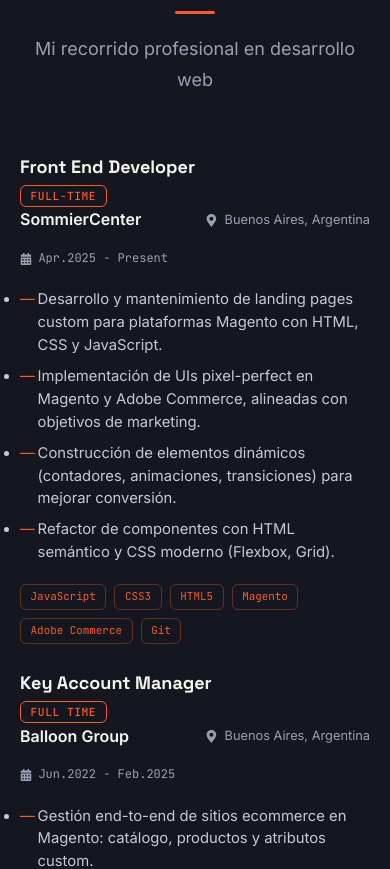
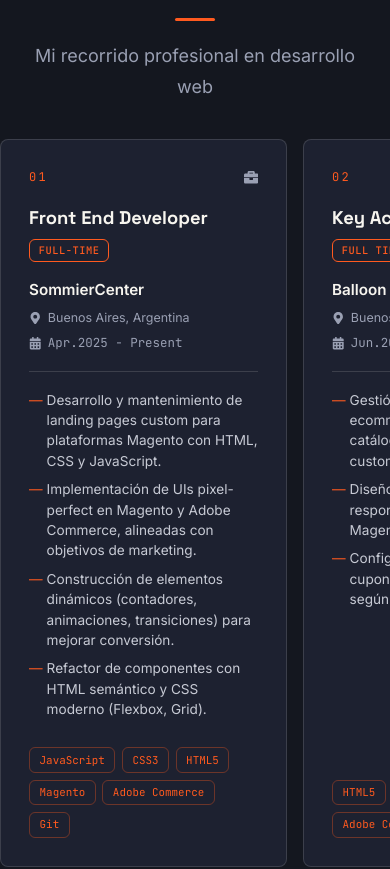
Before and after one commit to IgnacioDN/Portfolio, a React (Vite) app in the folder Portfolio-Project/: page / in a window 390 px wide. Shown: the part 1805-2674 px from the top of the page. Built offline with nearby package versions, Linux system fonts and the light colour scheme.

Commit message:
Refactor Experience.css for layout and styling improvements
Updated styles for experience section, including grid layout and hover effects.

```diff
--- a/Portfolio-Project/src/styles/Experience.css
+++ b/Portfolio-Project/src/styles/Experience.css
@@ -5,161 +5,138 @@
 }
 
 .experience-container {
-  max-width: 1100px;
+  max-width: 1200px;
   margin: 0 auto;
   padding: var(--container-padding);
 }
 
-.experience-section .section-header::before {
-  color: var(--signal);
+.experience-section .section-header::before { color: var(--signal); }
+.experience-section .section-title { color: var(--paper); }
+.experience-section .section-subtitle { color: var(--text-on-dark-muted); }
+
+/* Grid horizontal: 3 puestos lado a lado, sin timeline vertical */
+.experience-grid {
+  display: grid;
+  grid-template-columns: repeat(3, 1fr);
+  gap: 1.5rem;
 }
 
-.experience-section .section-title {
-  color: var(--paper);
-}
-
-.experience-section .section-subtitle {
-  color: var(--text-on-dark-muted);
-}
-
-/* Timeline */
-.experience-timeline {
-  position: relative;
-  padding-left: 2rem;
-}
-
-.experience-timeline::before {
-  content: '';
-  position: absolute;
-  left: 0.9rem;
-  top: 0;
-  bottom: 0;
-  width: 1px;
-  background: var(--line-dark);
-}
-
-.timeline-item {
-  position: relative;
-  margin-bottom: 2rem;
-  padding-left: 2.5rem;
-  animation: fadeInUp 0.5s ease-out both;
-}
-
-.timeline-item:nth-child(2) { animation-delay: 0.1s; }
-.timeline-item:nth-child(3) { animation-delay: 0.2s; }
-
-.timeline-marker {
-  position: absolute;
-  left: -0.6rem;
-  top: 0.4rem;
-  width: 2rem;
-  height: 2rem;
-  background: var(--ink);
-  border: 1px solid var(--signal);
-  border-radius: 50%;
-  display: flex;
-  align-items: center;
-  justify-content: center;
-  color: var(--signal);
-  font-size: 0.9rem;
-}
-
-.timeline-content {
+.experience-card {
   background: var(--ink-soft);
   border: 1px solid var(--line-dark);
   border-radius: var(--border-radius-lg);
   padding: 1.75rem;
-  transition: border-color 0.2s ease;
+  display: flex;
+  flex-direction: column;
+  transition: border-color 0.25s ease, transform 0.25s ease, opacity 0.5s ease,
+    box-shadow 0.25s ease;
+
+  /* Estado inicial para el scroll-reveal */
+  opacity: 0;
+  transform: translateY(24px);
 }
 
-.timeline-content:hover {
-  border-color: var(--signal);
+.experience-card.in-view {
+  opacity: 1;
+  transform: translateY(0);
 }
 
-.experience-header {
+.experience-card:hover {
+  border-color: var(--signal);
+  transform: translateY(-4px);
+  box-shadow: var(--shadow-lg);
+}
+
+.experience-card-top {
   display: flex;
+  align-items: center;
   justify-content: space-between;
-  align-items: flex-start;
-  margin-bottom: 0.75rem;
-  flex-wrap: wrap;
-  gap: 0.75rem;
+  margin-bottom: 1rem;
+}
+
+.experience-index {
+  font-family: var(--font-mono);
+  font-size: 0.75rem;
+  letter-spacing: 0.2em;
+  color: var(--signal);
+}
+
+.experience-icon {
+  color: var(--text-on-dark-muted);
+  font-size: 0.9rem;
+  transition: transform 0.3s ease, color 0.3s ease;
+}
+
+.experience-card:hover .experience-icon {
+  color: var(--signal);
+  transform: rotate(-8deg) scale(1.1);
 }
 
 .experience-title {
   font-family: var(--font-display);
-  font-size: var(--font-size-xl);
+  font-size: 1.15rem;
   font-weight: 700;
   color: var(--paper);
+  margin-bottom: 0.4rem;
 }
 
 .experience-type {
   font-family: var(--font-mono);
+  display: inline-block;
   border: 1px solid var(--signal);
   color: var(--signal);
-  padding: 0.2rem 0.6rem;
+  padding: 0.15rem 0.55rem;
   border-radius: var(--border-radius);
-  font-size: 0.7rem;
+  font-size: 0.65rem;
   font-weight: 500;
   text-transform: uppercase;
   letter-spacing: 0.05em;
+  margin-bottom: 1rem;
+  width: fit-content;
 }
 
 .experience-meta {
   display: flex;
-  justify-content: space-between;
-  align-items: center;
-  margin-bottom: 1.25rem;
-  flex-wrap: wrap;
-  gap: 1rem;
-}
-
-.company-info {
-  display: flex;
   flex-direction: column;
   gap: 0.35rem;
+  margin-bottom: 1.1rem;
+  padding-bottom: 1.1rem;
+  border-bottom: 1px solid var(--line-dark);
 }
 
 .company-name {
-  font-size: var(--font-size-base);
+  font-size: 0.95rem;
   font-weight: 600;
   color: var(--paper);
 }
 
-.experience-location {
+.experience-location,
+.experience-period {
   display: flex;
   align-items: center;
   gap: 0.4rem;
   color: var(--text-on-dark-muted);
-  font-size: 0.8rem;
+  font-size: 0.78rem;
 }
 
 .experience-period {
   font-family: var(--font-mono);
-  display: flex;
-  align-items: center;
-  gap: 0.4rem;
-  color: var(--text-on-dark-muted);
-  font-size: 0.75rem;
-  white-space: nowrap;
 }
 
 /* Description */
 .experience-description {
-  margin-bottom: 1.25rem;
-}
-
-.experience-description ul {
   list-style: none;
   padding: 0;
-  margin: 0;
+  margin: 0 0 1.25rem 0;
+  flex-grow: 1;
 }
 
 .experience-description li {
   position: relative;
   padding-left: 1.1rem;
   margin-bottom: 0.5rem;
-  line-height: 1.55;
-  font-size: 0.925rem;
+  line-height: 1.5;
+  font-size: 0.85rem;
   color: #c7cad4;
 }
 
@@ -170,60 +147,62 @@
   color: var(--signal);
 }
 
-.description-content { transition: all 0.3s ease; }
-
-.see-more-btn {
-  background: transparent;
-  color: var(--signal);
-  border: 1px solid var(--signal);
-  padding: 0.4rem 0.9rem;
-  border-radius: var(--border-radius);
-  font-size: 0.7rem;
-  font-weight: 600;
-  cursor: pointer;
-  margin-top: 0.5rem;
-  transition: all 0.2s ease;
-  display: none;
-}
-
-.see-more-btn:hover {
-  background: var(--signal);
-  color: var(--ink);
-}
-
 /* Technologies */
 .experience-technologies {
   display: flex;
   flex-wrap: wrap;
-  gap: 0.5rem;
+  gap: 0.4rem;
+  margin-top: auto;
 }
 
 .tech-tag {
   font-family: var(--font-mono);
   background: transparent;
   color: var(--text-on-dark-muted);
-  padding: 0.2rem 0.6rem;
+  padding: 0.2rem 0.55rem;
   border-radius: var(--border-radius);
-  font-size: 0.7rem;
+  font-size: 0.65rem;
   border: 1px solid var(--line-dark);
 }
 
-/* Responsive */
-@media (max-width: 768px) {
-  .experience-timeline { padding-left: 1rem; }
-  .experience-timeline::before { left: 0.4rem; }
-  .timeline-item { padding-left: 1.75rem; }
-  .timeline-marker { left: -0.9rem; width: 1.75rem; height: 1.75rem; font-size: 0.8rem; }
-  .timeline-content { padding: 1.25rem; }
-  .experience-title { font-size: var(--font-size-lg); }
+/* Responsive: scroll horizontal con snap en vez de columna infinita */
+@media (max-width: 900px) {
+  .experience-grid {
+    display: flex;
+    overflow-x: auto;
+    scroll-snap-type: x mandatory;
+    gap: 1rem;
+    padding: 0.25rem 0.25rem 1rem;
+    margin: 0 -1.25rem;
+    padding-left: 1.25rem;
+    padding-right: 1.25rem;
+    -webkit-overflow-scrolling: touch;
+    scrollbar-width: thin;
+    scrollbar-color: var(--signal) transparent;
+  }
 
-  .see-more-btn { display: inline-block; }
-  .description-content.collapsed {
-    max-height: 4.8rem;
-    overflow: hidden;
+  .experience-grid::-webkit-scrollbar {
+    height: 4px;
+  }
+
+  .experience-grid::-webkit-scrollbar-thumb {
+    background: var(--signal);
+    border-radius: 4px;
+  }
+
+  .experience-card {
+    flex: 0 0 82%;
+    scroll-snap-align: start;
   }
 }
 
 @media (prefers-reduced-motion: reduce) {
-  .timeline-item { animation: none; opacity: 1; }
+  .experience-card {
+    opacity: 1;
+    transform: none;
+    transition: none;
+  }
+  .experience-card:hover {
+    transform: none;
+  }
 }
```
